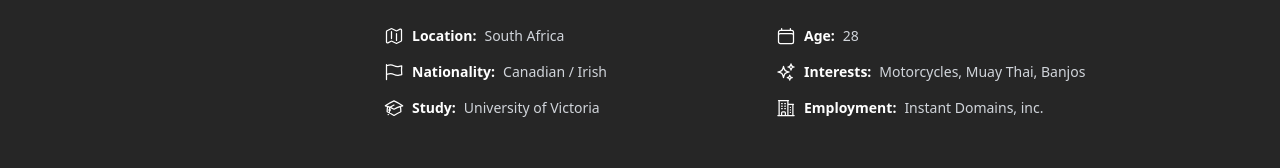
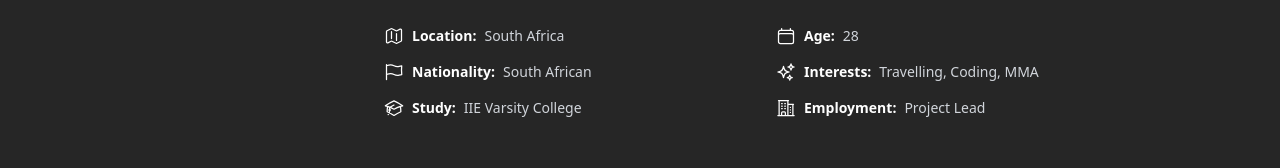
Before and after one commit to 7IronSnow7/personal_portfolio_main, a Next.js app: page / in a window 1280 px wide. Shown: the part 1186-1354 px from the top of the page. Built offline with nearby package versions, Linux system fonts and the light colour scheme.

Commit message:
Updated bio pic and about me section

```diff
--- a/src/data/data.tsx
+++ b/src/data/data.tsx
@@ -117,10 +117,10 @@ to continuous improvement ensure measurable success in every endeavor`,
   aboutItems: [
     {label: 'Location', text: 'South Africa', Icon: MapIcon},
     {label: 'Age', text: '28', Icon: CalendarIcon},
-    {label: 'Nationality', text: 'Canadian / Irish', Icon: FlagIcon},
-    {label: 'Interests', text: 'Motorcycles, Muay Thai, Banjos', Icon: SparklesIcon},
-    {label: 'Study', text: 'University of Victoria', Icon: AcademicCapIcon},
-    {label: 'Employment', text: 'Instant Domains, inc.', Icon: BuildingOffice2Icon},
+    {label: 'Nationality', text: 'South African', Icon: FlagIcon},
+    {label: 'Interests', text: 'Travelling, Coding, MMA', Icon: SparklesIcon},
+    {label: 'Study', text: 'IIE Varsity College', Icon: AcademicCapIcon},
+    {label: 'Employment', text: 'Project Lead', Icon: BuildingOffice2Icon},
   ],
 };
 
```
Also changed, not shown: src/images/header-background.webp (deleted), src/images/profilepic.jpg.
